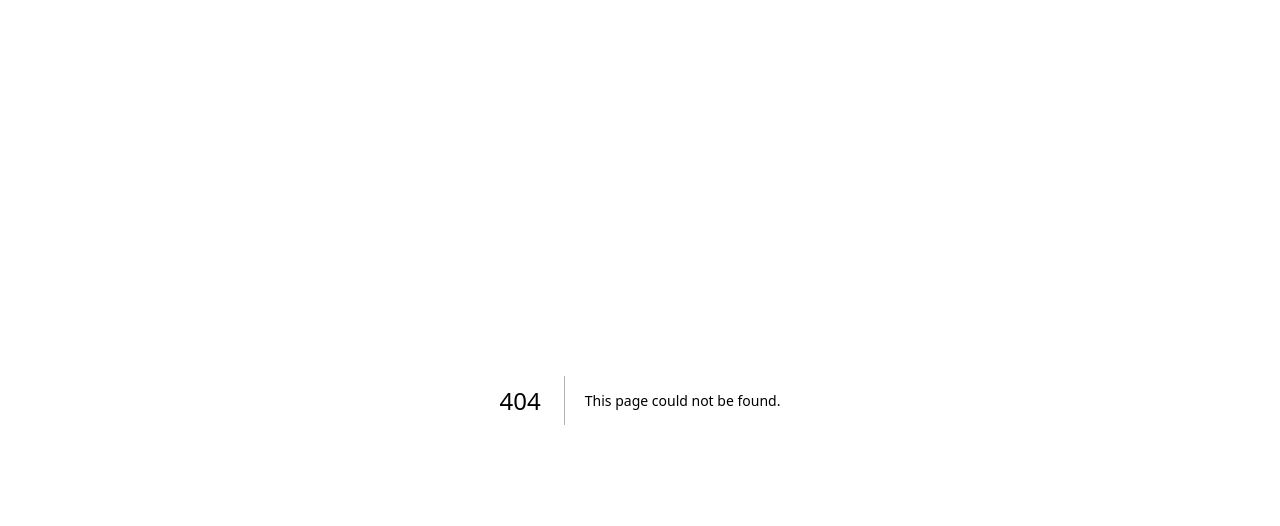
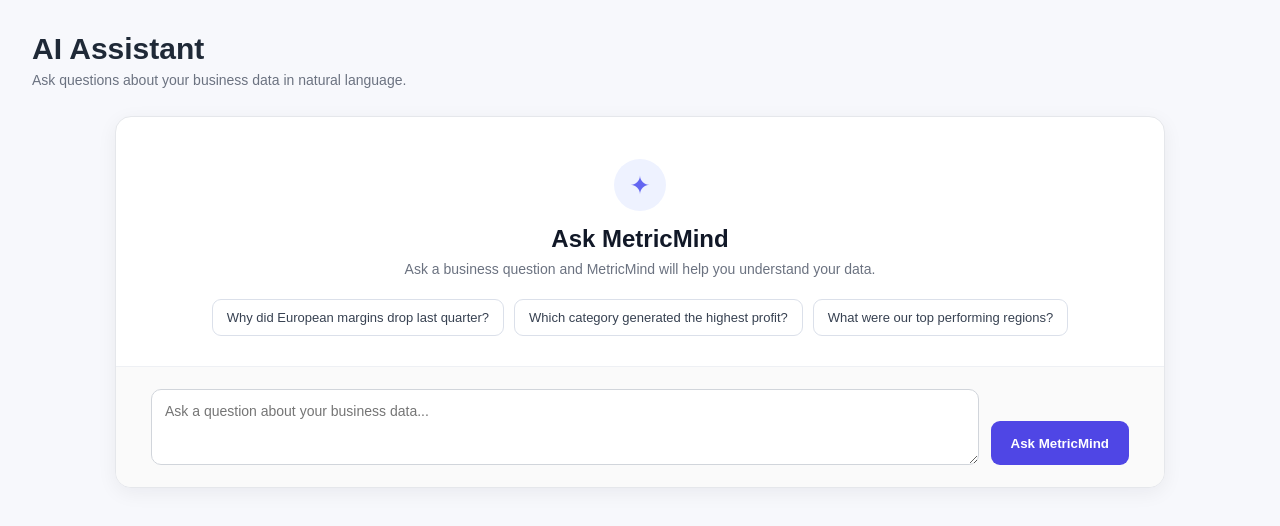
Before and after one commit to Sameerabegum-create/-metricmind-agentic-semantic-bi, a Next.js app: page /ai-assistant in a window 1280 px wide. Before the commit this address had no page. Shown: the top 526 px of the page. Built offline with nearby package versions, Linux system fonts and the light colour scheme.

Commit message:
Add AI Assistant page

```diff
--- /dev/null
+++ b/app/ai-assistant/page.tsx
@@ -0,0 +1,128 @@
+"use client";
+
+import { useState } from "react";
+
+export default function AIAssistantPage() {
+    const [question, setQuestion] = useState("");
+    const [submittedQuestion, setSubmittedQuestion] = useState("");
+
+    const handleAsk = () => {
+    if (!question.trim()) return;
+    setSubmittedQuestion(question);
+    };
+
+    return (
+    <div className="ai-assistant-page">
+        <div className="ai-assistant-header">
+        <div>
+            <h1>AI Assistant</h1>
+            <p>Ask questions about your business data in natural language.</p>
+        </div>
+        </div>
+
+        <div className="ai-chat-container">
+        <div className="ai-welcome">
+            <div className="ai-icon">✦</div>
+
+            <h2>Ask MetricMind</h2>
+
+            <p>
+            Ask a business question and MetricMind will help you understand
+            your data.
+            </p>
+
+            <div className="example-questions">
+            <button
+                onClick={() =>
+                setQuestion("Why did European margins drop last quarter?")
+                }
+            >
+                Why did European margins drop last quarter?
+            </button>
+
+            <button
+                onClick={() =>
+                setQuestion("Which category generated the highest profit?")
+                }
+            >
+                Which category generated the highest profit?
+            </button>
+
+            <button
+                onClick={() =>
+                setQuestion("What were our top performing regions?")
+                }
+            >
+                What were our top performing regions?
+            </button>
+            </div>
+        </div>
+
+        {submittedQuestion && (
+            <div className="ai-response">
+            <div className="user-question">
+                <span>You</span>
+                <p>{submittedQuestion}</p>
+            </div>
+
+            <div className="ai-answer">
+                <span>MetricMind AI</span>
+
+                <p>
+                Based on the available business data, the selected region
+                experienced a decline in profit margin during the previous
+                quarter.
+                </p>
+
+                <div className="ai-insight-cards">
+                <div>
+                    <span>Revenue</span>
+                    <strong>↓ 8.4%</strong>
+                </div>
+
+                <div>
+                    <span>Profit</span>
+                    <strong>↓ 12.1%</strong>
+                </div>
+
+                <div>
+                    <span>Profit Margin</span>
+                    <strong>↓ 3.7%</strong>
+                </div>
+                </div>
+
+                <div className="ai-chart-placeholder">
+                <div className="chart-title">Revenue & Profit Trend</div>
+
+                <div className="chart-bars">
+                    <div style={{ height: "55%" }}></div>
+                    <div style={{ height: "70%" }}></div>
+                    <div style={{ height: "45%" }}></div>
+                    <div style={{ height: "80%" }}></div>
+                    <div style={{ height: "60%" }}></div>
+                    <div style={{ height: "38%" }}></div>
+                </div>
+                </div>
+
+                <div className="ai-actions">
+                <button>View SQL</button>
+                <button>View API Call</button>
+                </div>
+            </div>
+            </div>
+        )}
+
+        <div className="ai-input-area">
+            <textarea
+            value={question}
+            onChange={(e) => setQuestion(e.target.value)}
+            placeholder="Ask a question about your business data..."
+            rows={3}
+            />
+
+            <button onClick={handleAsk}>Ask MetricMind</button>
+        </div>
+        </div>
+    </div>
+    );
+}
--- a/app/globals.css
+++ b/app/globals.css
@@ -893,3 +893,264 @@
     padding: 20px;
   }
 }
+/* ================================
+   AI ASSISTANT
+================================ */
+
+.ai-assistant-page {
+  min-height: 100vh;
+  padding: 32px;
+  background: #f7f8fc;
+}
+
+.ai-assistant-header {
+  margin-bottom: 28px;
+}
+
+.ai-assistant-header h1 {
+  margin: 0;
+  font-size: 30px;
+  font-weight: 700;
+  color: #1f2937;
+}
+
+.ai-assistant-header p {
+  margin: 6px 0 0;
+  color: #6b7280;
+  font-size: 14px;
+}
+
+.ai-chat-container {
+  max-width: 1050px;
+  margin: 0 auto;
+  background: #ffffff;
+  border: 1px solid #e5e7eb;
+  border-radius: 16px;
+  box-shadow: 0 5px 20px rgba(15, 23, 42, 0.06);
+  overflow: hidden;
+}
+
+.ai-welcome {
+  padding: 42px 35px 30px;
+  text-align: center;
+  border-bottom: 1px solid #eef0f4;
+}
+
+.ai-icon {
+  width: 52px;
+  height: 52px;
+  margin: 0 auto 14px;
+  display: flex;
+  align-items: center;
+  justify-content: center;
+  border-radius: 50%;
+  background: #eef2ff;
+  color: #6366f1;
+  font-size: 25px;
+}
+
+.ai-welcome h2 {
+  margin: 0;
+  color: #111827;
+  font-size: 24px;
+}
+
+.ai-welcome > p {
+  margin: 8px auto 22px;
+  max-width: 600px;
+  color: #6b7280;
+  font-size: 14px;
+}
+
+.example-questions {
+  display: flex;
+  justify-content: center;
+  gap: 10px;
+  flex-wrap: wrap;
+}
+
+.example-questions button {
+  padding: 10px 14px;
+  border: 1px solid #dbe0ea;
+  border-radius: 9px;
+  background: #ffffff;
+  color: #374151;
+  cursor: pointer;
+  font-size: 13px;
+}
+
+.example-questions button:hover {
+  background: #f5f7ff;
+  border-color: #6366f1;
+}
+
+.ai-response {
+  padding: 28px 35px;
+  border-bottom: 1px solid #eef0f4;
+}
+
+.user-question {
+  margin-bottom: 22px;
+  padding: 14px 16px;
+  background: #f8fafc;
+  border-radius: 10px;
+}
+
+.user-question span,
+.ai-answer > span {
+  display: block;
+  margin-bottom: 6px;
+  font-size: 12px;
+  font-weight: 700;
+  color: #6366f1;
+}
+
+.user-question p,
+.ai-answer p {
+  margin: 0;
+  color: #374151;
+  font-size: 14px;
+  line-height: 1.6;
+}
+
+.ai-insight-cards {
+  display: grid;
+  grid-template-columns: repeat(3, 1fr);
+  gap: 14px;
+  margin: 22px 0;
+}
+
+.ai-insight-cards > div {
+  padding: 17px;
+  border: 1px solid #e5e7eb;
+  border-radius: 11px;
+  background: #ffffff;
+}
+
+.ai-insight-cards span {
+  display: block;
+  margin-bottom: 7px;
+  color: #6b7280;
+  font-size: 12px;
+}
+
+.ai-insight-cards strong {
+  font-size: 21px;
+  color: #dc2626;
+}
+
+.ai-chart-placeholder {
+  height: 230px;
+  padding: 20px;
+  margin-top: 18px;
+  border: 1px solid #e5e7eb;
+  border-radius: 12px;
+  background: #fafbff;
+}
+
+.chart-title {
+  margin-bottom: 18px;
+  color: #374151;
+  font-size: 14px;
+  font-weight: 600;
+}
+
+.chart-bars {
+  height: 160px;
+  display: flex;
+  align-items: flex-end;
+  justify-content: space-around;
+  gap: 18px;
+}
+
+.chart-bars div {
+  width: 50px;
+  min-height: 25px;
+  border-radius: 6px 6px 0 0;
+  background: #6366f1;
+}
+
+.ai-actions {
+  display: flex;
+  gap: 10px;
+  margin-top: 18px;
+}
+
+.ai-actions button {
+  padding: 9px 14px;
+  border: 1px solid #d1d5db;
+  border-radius: 8px;
+  background: #ffffff;
+  color: #374151;
+  cursor: pointer;
+  font-size: 13px;
+}
+
+.ai-actions button:hover {
+  background: #f3f4f6;
+}
+
+.ai-input-area {
+  display: flex;
+  gap: 12px;
+  align-items: flex-end;
+  padding: 22px 35px;
+  background: #fafafa;
+}
+
+.ai-input-area textarea {
+  flex: 1;
+  resize: vertical;
+  min-height: 70px;
+  padding: 13px;
+  border: 1px solid #d1d5db;
+  border-radius: 10px;
+  outline: none;
+  font-family: inherit;
+  font-size: 14px;
+}
+
+.ai-input-area textarea:focus {
+  border-color: #6366f1;
+  box-shadow: 0 0 0 3px rgba(99, 102, 241, 0.12);
+}
+
+.ai-input-area > button {
+  height: 44px;
+  padding: 0 20px;
+  border: none;
+  border-radius: 9px;
+  background: #4f46e5;
+  color: #ffffff;
+  cursor: pointer;
+  font-weight: 600;
+}
+
+.ai-input-area > button:hover {
+  background: #4338ca;
+}
+
+@media (max-width: 800px) {
+  .ai-assistant-page {
+    padding: 20px;
+  }
+
+  .ai-insight-cards {
+    grid-template-columns: 1fr;
+  }
+
+  .ai-input-area {
+    flex-direction: column;
+    align-items: stretch;
+  }
+
+  .ai-input-area > button {
+    width: 100%;
+  }
+
+  .ai-response,
+  .ai-welcome {
+    padding-left: 20px;
+    padding-right: 20px;
+  }
+}
```
Also changed, not shown: app/page.tsx (+4 -4 lines).
